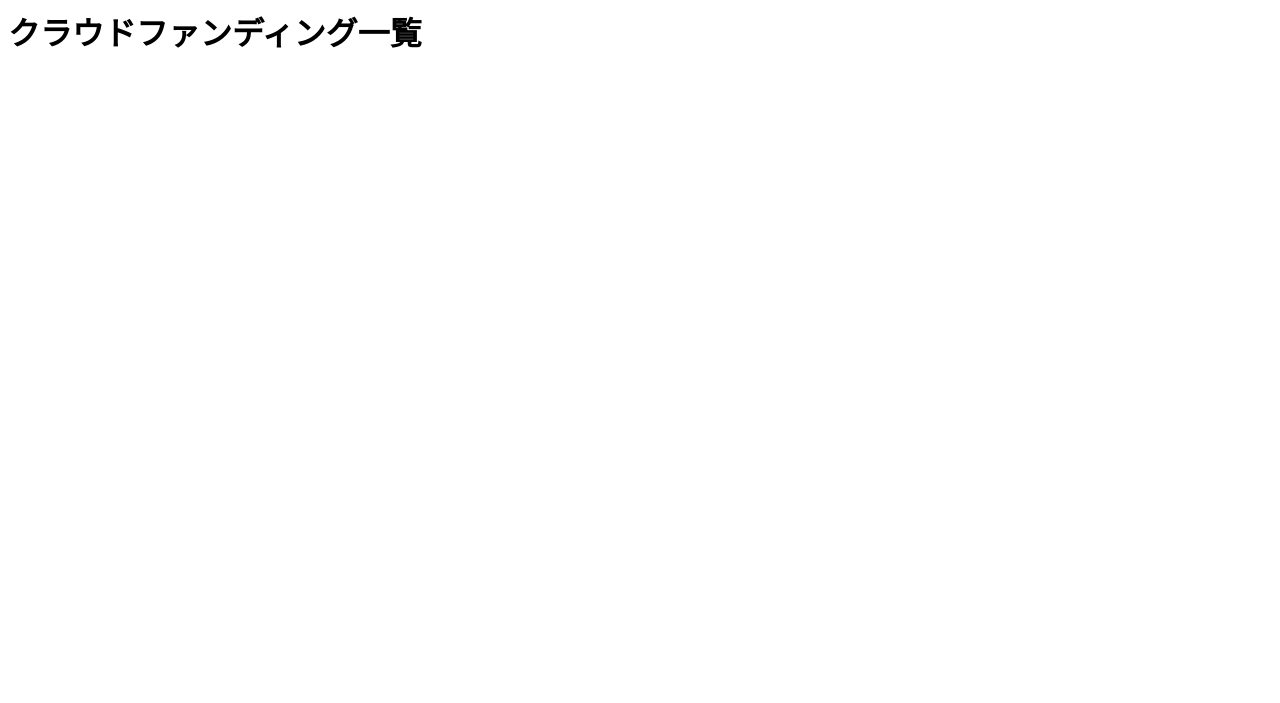
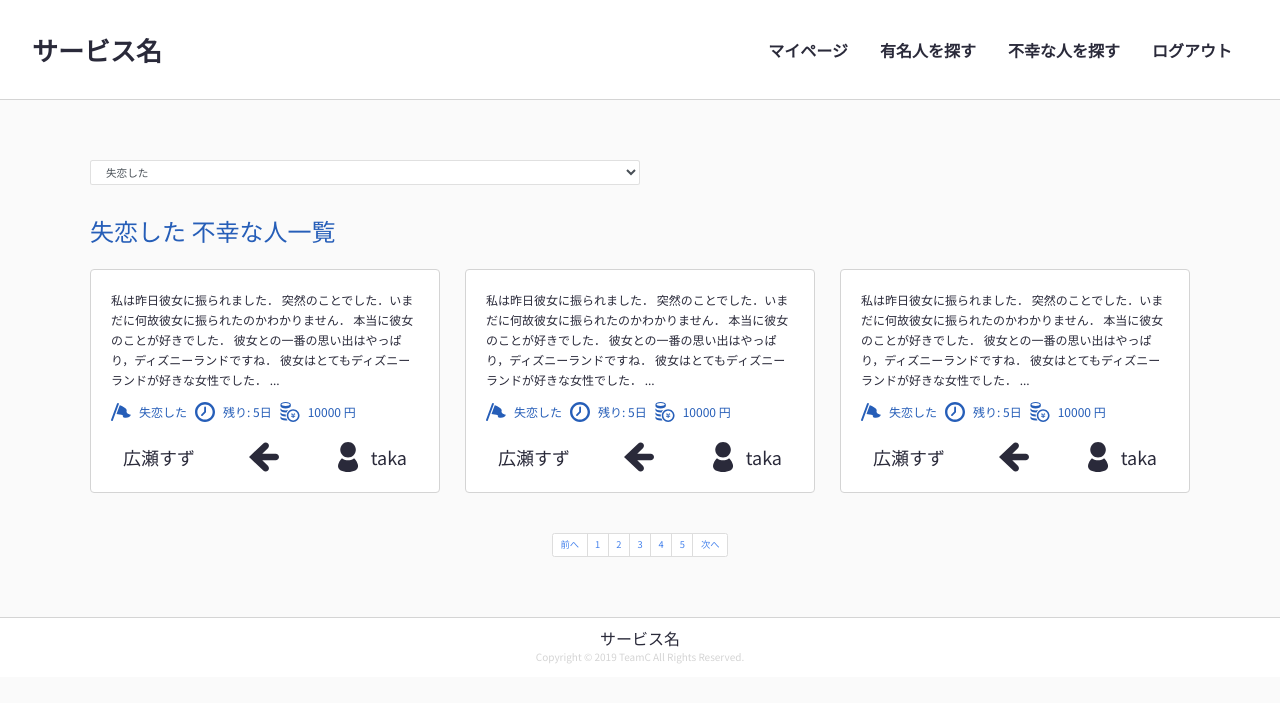
Before and after one commit to takaaa220/team-c_2, a PHP site: template app/View/recruitment/list.twig in a window 1280 px wide. Shown: the top 703 px of the page. Run offline with PHP 8.4, Linux system fonts and the light colour scheme; the template is opened without the code that fills it, so the values that code supplies are empty; some libraries are stand-ins or nearby versions.

Commit message:
cf list coding

```diff
--- a/app/View/recruitment/list.twig
+++ b/app/View/recruitment/list.twig
@@ -1 +1,119 @@
-<h1>クラウドファンディング一覧</h1>
+{% extends "layout/layout.twig" %}
+
+
+{% block header_scripts_add %}
+  <link rel="stylesheet" href="/assets/css/recruitment_list.css">
+{% endblock %}
+
+{% block page_content %}
+  <div class="RecruitList">
+    <div class="Tab">
+      <a href="#" class="Tab__Item Tab__Item">有名人を探す</a>
+      <a href="#" class="Tab__Item Tab__Item--active--blue">不幸な人を探す</a>
+    </div>
+
+    <select class="Select form-control">
+      <option value="0">失恋した</option>
+      <option value="1">痛い</option>
+      <option value="2">大切な人を亡くした</option>
+      <option value="3">紛失した</option>
+      <option value="4">病気になった</option>
+    </select>
+
+    <h1 class="RecruitList__Title">{{ "失恋した" }} 不幸な人一覧</h1>
+
+    <ul class="RecruitListCards">
+      <li class="RecruitListCard">
+        <a href="{{ "/recruitment/1" }}" class="RecruitListCard__Link">
+          <p class="RecruitListCard__Content">
+            {{
+              "私は昨日彼女に振られました．
+              突然のことでした．いまだに何故彼女に振られたのかわかりません．
+              本当に彼女のことが好きでした．
+              彼女との一番の思い出はやっぱり，ディズニーランドですね．
+              彼女はとてもディズニーランドが好きな女性でした．"
+            }}
+            ...
+          </p>
+          <ul class="RecruitListCardStatus">
+            <li class="RecruitListCardStatus__Item RecruitListCardStatus__Item--flag">{{ "失恋した" }}</li>
+            <li class="RecruitListCardStatus__Item RecruitListCardStatus__Item--clock">残り: {{ "5日" }}</li>
+            <li class="RecruitListCardStatus__Item RecruitListCardStatus__Item--money">{{ "10000" }} 円</li>
+          </ul>
+          <div class="RecruitListCardUser">
+            <p class="RecruitListCardUser__Name">{{ "広瀬すず" }}</p>
+            <img src="/assets/images/arrow_black.svg" class="RecruitListCardUser__Arrow">
+            <div class="RecruitListCardUser__Block">
+              <img src={{ "/assets/images/person_black.svg" }} class="RecruitListCardUser__Icon">
+              <p class="RecruitListCardUser__Name">{{ "taka" }}</p>
+            </div>
+          </div>
+        </a>
+      </li>
+      <li class="RecruitListCard">
+        <a href="{{ "/recruitment/1" }}" class="RecruitListCard__Link">
+          <p class="RecruitListCard__Content">
+            {{
+              "私は昨日彼女に振られました．
+              突然のことでした．いまだに何故彼女に振られたのかわかりません．
+              本当に彼女のことが好きでした．
+              彼女との一番の思い出はやっぱり，ディズニーランドですね．
+              彼女はとてもディズニーランドが好きな女性でした．"
+            }}
+            ...
+          </p>
+          <ul class="RecruitListCardStatus">
+            <li class="RecruitListCardStatus__Item RecruitListCardStatus__Item--flag">{{ "失恋した" }}</li>
+            <li class="RecruitListCardStatus__Item RecruitListCardStatus__Item--clock">残り: {{ "5日" }}</li>
+            <li class="RecruitListCardStatus__Item RecruitListCardStatus__Item--money">{{ "10000" }} 円</li>
+          </ul>
+          <div class="RecruitListCardUser">
+            <p class="RecruitListCardUser__Name">{{ "広瀬すず" }}</p>
+            <img src="/assets/images/arrow_black.svg" class="RecruitListCardUser__Arrow">
+            <div class="RecruitListCardUser__Block">
+              <img src={{ "/assets/images/person_black.svg" }} class="RecruitListCardUser__Icon">
+              <p class="RecruitListCardUser__Name">{{ "taka" }}</p>
+            </div>
+          </div>
+        </a>
+      </li>
+      <li class="RecruitListCard">
+        <a href="{{ "/recruitment/1" }}" class="RecruitListCard__Link">
+          <p class="RecruitListCard__Content">
+            {{
+              "私は昨日彼女に振られました．
+              突然のことでした．いまだに何故彼女に振られたのかわかりません．
+              本当に彼女のことが好きでした．
+              彼女との一番の思い出はやっぱり，ディズニーランドですね．
+              彼女はとてもディズニーランドが好きな女性でした．"
+            }}
+            ...
+          </p>
+          <ul class="RecruitListCardStatus">
+            <li class="RecruitListCardStatus__Item RecruitListCardStatus__Item--flag">{{ "失恋した" }}</li>
+            <li class="RecruitListCardStatus__Item RecruitListCardStatus__Item--clock">残り: {{ "5日" }}</li>
+            <li class="RecruitListCardStatus__Item RecruitListCardStatus__Item--money">{{ "10000" }} 円</li>
+          </ul>
+          <div class="RecruitListCardUser">
+            <p class="RecruitListCardUser__Name">{{ "広瀬すず" }}</p>
+            <img src="/assets/images/arrow_black.svg" class="RecruitListCardUser__Arrow">
+            <div class="RecruitListCardUser__Block">
+              <img src={{ "/assets/images/person_black.svg" }} class="RecruitListCardUser__Icon">
+              <p class="RecruitListCardUser__Name">{{ "taka" }}</p>
+            </div>
+          </div>
+        </a>
+      </li>
+    </ul>
+
+    <ul class="pagination RecruitList__Pagination">
+      <li class="page-item"><a class="page-link" href="#">前へ</a></li>
+      <li class="page-item"><a class="page-link" href="#">1</a></li>
+      <li class="page-item"><a class="page-link" href="#">2</a></li>
+      <li class="page-item"><a class="page-link" href="#">3</a></li>
+      <li class="page-item"><a class="page-link" href="#">4</a></li>
+      <li class="page-item"><a class="page-link" href="#">5</a></li>
+      <li class="page-item"><a class="page-link" href="#">次へ</a></li>
+    </ul>
+  </div>
+{% endblock %}
```
Also changed, not shown: public/assets/css/recruitment_list.css (added).
